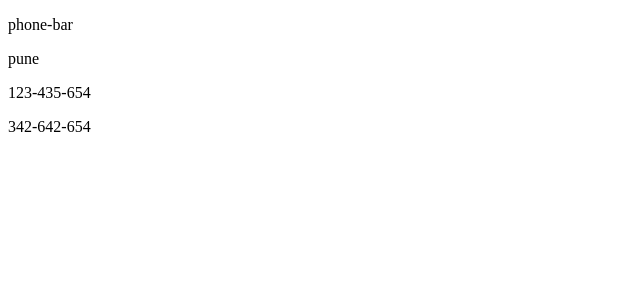
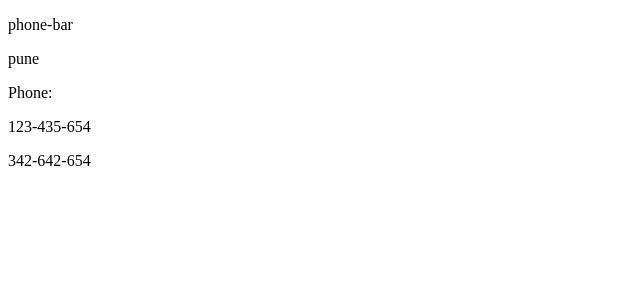
Before and after one commit to tripathi-atul/Angular, an Angular app: page / in a window 1280 px wide. Shown: the top 300 px of the page, without its empty margins (0-640 px from the left). Built offline with nearby package versions, Linux system fonts and the light colour scheme.

Commit message:
put condition on array to print only if it contains element

```diff
--- a/src/app/addresscard/addresscard.component.html
+++ b/src/app/addresscard/addresscard.component.html
@@ -1,7 +1,8 @@
 <div>
 <p>{{user.name}}</p>
 <p>{{user.address}}</p>
-<div>
+<div *ngIf="user.phone.length">
+    <p>Phone:</p>
     <p *ngFor="let phone of user.phone">{{phone}}</p>
 </div>
 </div>
```
